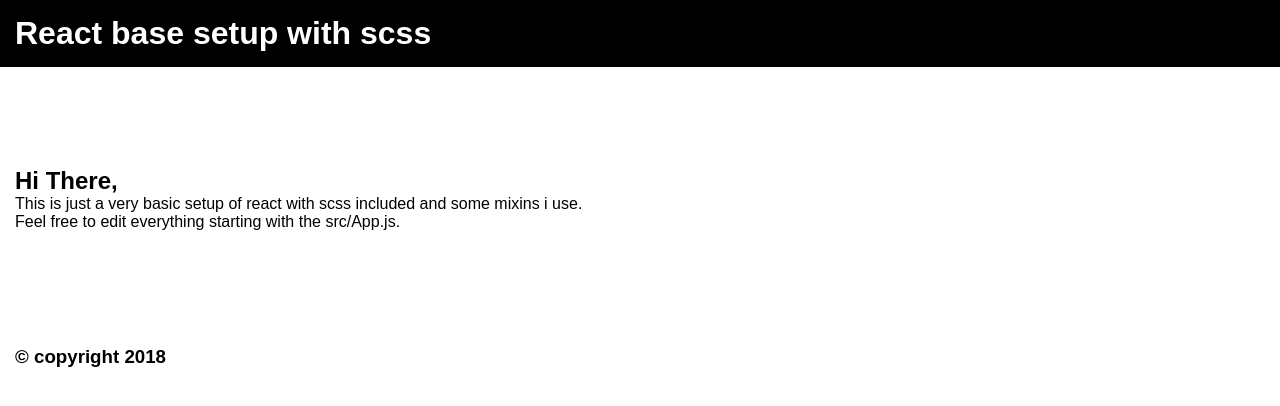
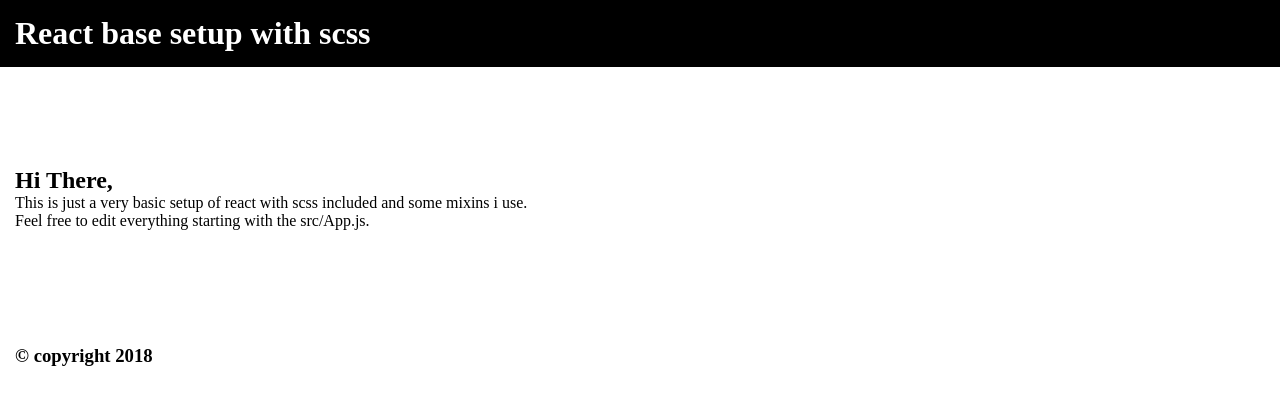
Before and after one commit to timruiterkamp/react-redux-base-setup-with-scss, a React app: page / in a window 1280 px wide. Shown: the top 406 px of the page. Built offline with nearby package versions, Linux system fonts and the light colour scheme.

Commit message:
cleaned up some files

```diff
--- a/src/App.css
+++ /dev/null
@@ -1,28 +0,0 @@
-.App {
-  text-align: center;
-}
-
-.App-logo {
-  animation: App-logo-spin infinite 20s linear;
-  height: 80px;
-}
-
-.App-header {
-  background-color: #222;
-  height: 150px;
-  padding: 20px;
-  color: white;
-}
-
-.App-title {
-  font-size: 1.5em;
-}
-
-.App-intro {
-  font-size: large;
-}
-
-@keyframes App-logo-spin {
-  from { transform: rotate(0deg); }
-  to { transform: rotate(360deg); }
-}
--- a/src/index.css
+++ /dev/null
@@ -1,5 +0,0 @@
-body {
-  margin: 0;
-  padding: 0;
-  font-family: sans-serif;
-}
--- a/src/index.js
+++ b/src/index.js
@@ -1,6 +1,6 @@
 import React from 'react';
 import ReactDOM from 'react-dom';
-import './index.css';
+import './scss/index.scss';
 import App from './App';
 import registerServiceWorker from './registerServiceWorker';
 
```
Also changed, not shown: src/logo.svg (deleted), 1 other file (tests, documents, lock files or other folders).
